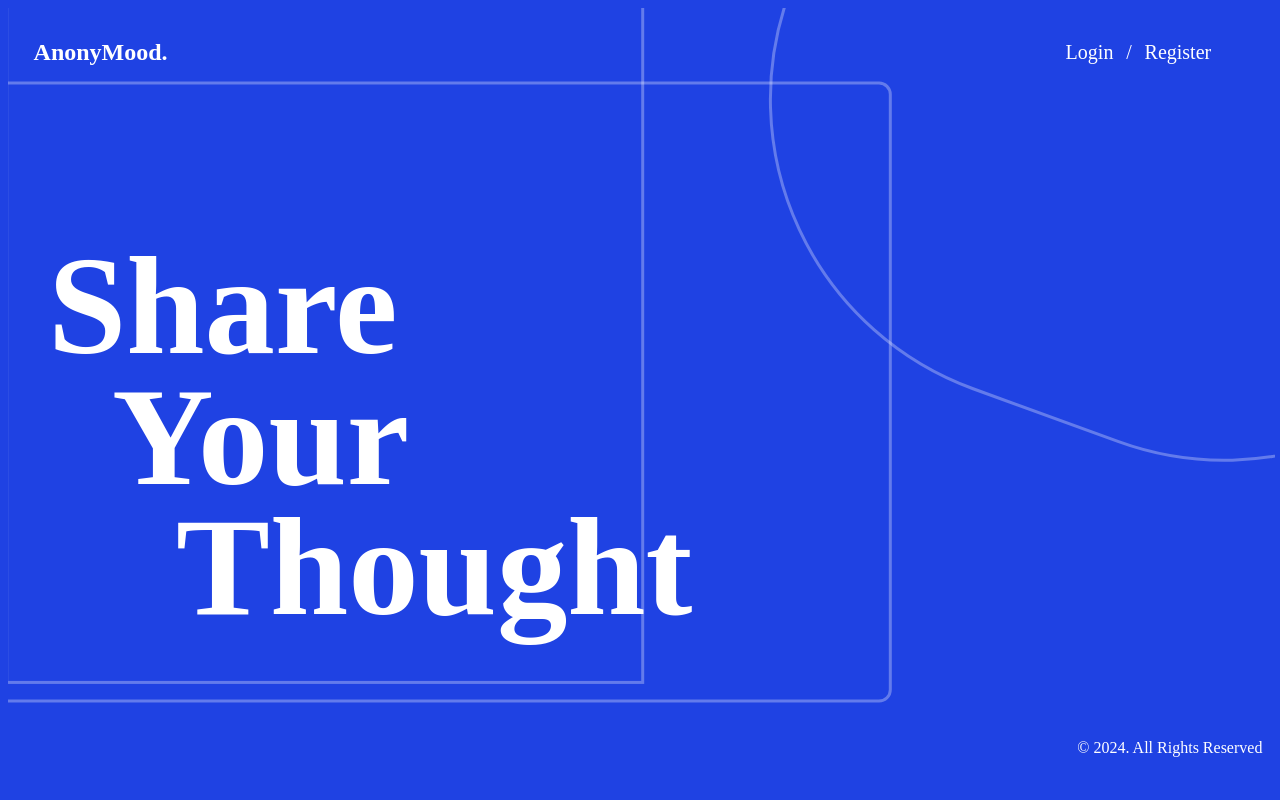
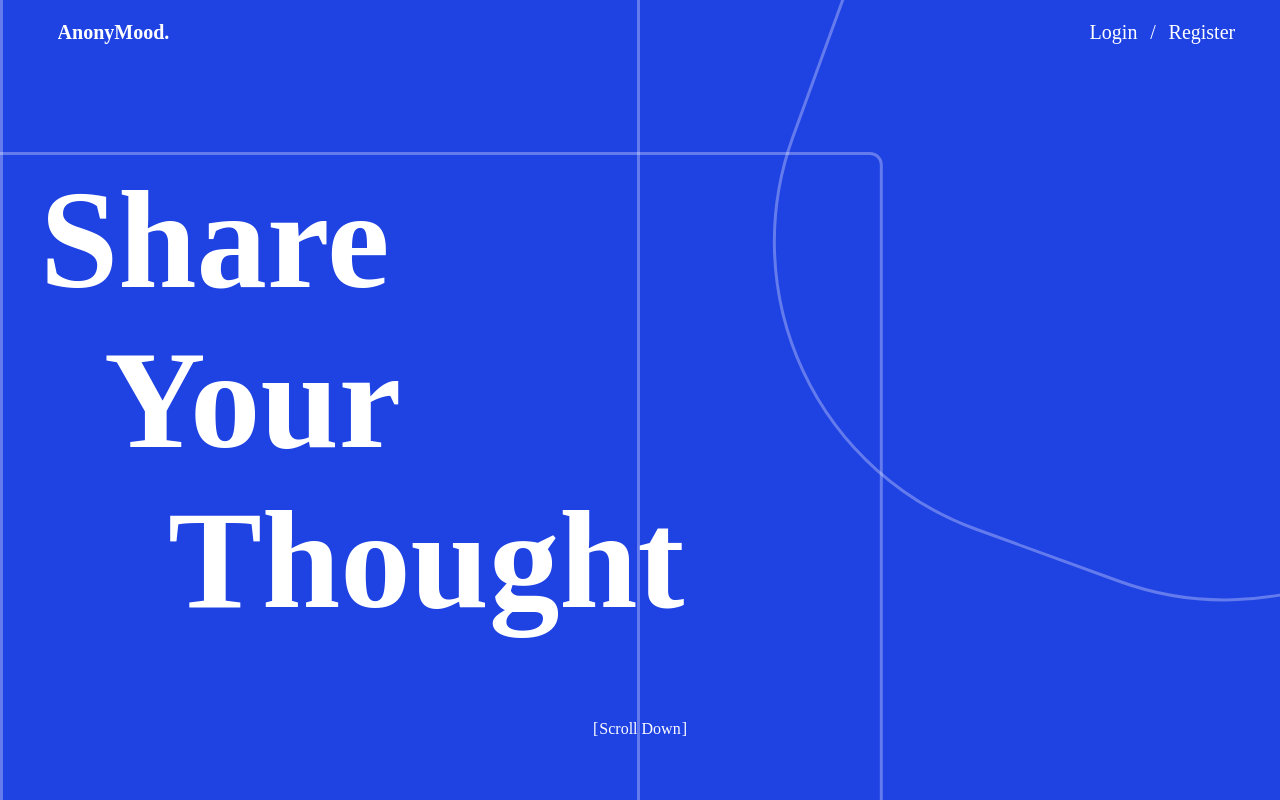
Before and after one commit to rrraf1/helpnet-fe, a React (Create React App) app: page / in a window 1280 px wide. Shown: the top 800 px of the page. Built offline with nearby package versions, Linux system fonts and the light colour scheme; no server answers; a web font is replaced by a local one.

Commit message:
rollback some file

```diff
--- a/package.json
+++ b/package.json
@@ -23,7 +23,7 @@
     "web-vitals": "^2.1.4"
   },
   "scripts": {
-    "start": "PORT=5000 react-scripts start",
+    "start": "SET PORT=5000 && react-scripts start",
     "build": "react-scripts build",
     "test": "react-scripts test",
     "eject": "react-scripts eject"
--- /dev/null
+++ b/src/components/Intro.js
@@ -0,0 +1,81 @@
+import { useEffect, useRef } from "react";
+import { gsap } from "gsap";
+
+export default function Intro() {
+  const overlayRef = useRef(null);
+  const counterRef = useRef(null);
+
+  useEffect(() => {
+    function startLoader() {
+      let counterElement = counterRef.current;
+      let currentValue = 0;
+
+      function updateCounter() {
+        if (currentValue === 100) {
+          return;
+        }
+
+        currentValue += Math.floor(Math.random() * 10) + 1;
+
+        if (currentValue > 100) {
+          currentValue = 100;
+        }
+
+        counterElement.textContent = currentValue;
+
+        let delay = Math.floor(Math.random() * 200) + 50;
+        setTimeout(updateCounter, delay);
+      }
+
+      updateCounter();
+    }
+    startLoader();
+
+    const tl = gsap.timeline();
+
+    tl.to(counterRef.current, {
+      duration: 0.25,
+      delay: 3.5,
+      opacity: 0,
+    })
+      .to(".bar", {
+        duration: 1.5,
+        height: 0,
+        stagger: {
+          amount: 0.5,
+        },
+        ease: "power4.inOut",
+      })
+      .from(".h1", {
+        duration: 1.5,
+        y: 700,
+        stagger: {
+          amount: 0.5,
+        },
+        ease: "power4.inOut",
+      })
+      .set([overlayRef.current, counterRef.current], {
+        zIndex: 0,
+      });
+  }, []);
+
+  return (
+    <>
+      <h1 ref={counterRef} className="counter">
+        0
+      </h1>
+      <div ref={overlayRef} className="overlay">
+        <div className="bar"></div>
+        <div className="bar"></div>
+        <div className="bar"></div>
+        <div className="bar"></div>
+        <div className="bar"></div>
+        <div className="bar"></div>
+        <div className="bar"></div>
+        <div className="bar"></div>
+        <div className="bar"></div>
+        <div className="bar"></div>
+      </div>
+    </>
+  );
+}
--- a/src/components/MainPage.js
+++ b/src/components/MainPage.js
@@ -1,12 +1,15 @@
-import { useEffect } from "react";
-import { UseSelector, useDispatch, useSelector } from "react-redux";
-import { checkLogin } from "../slices/AuthSlice";
+// import { useEffect } from "react";
+
+
 
 export default function MainPage() {
-    const dispatch = useDispatch();
-    useEffect(() => {
-        dispatch(checkLogin())
-    }, [dispatch])
-
-    const {user} = useSelector((state) => state.auth)
+  return (
+    <div className="content-container">
+      <div className="scroll-container">
+        <p className="scroll__text">[ </p>
+        <p className="scroll__text">Scroll Down</p>
+        <p className="scroll__text"> ]</p>
+      </div>
+    </div>
+  );
 }
--- a/src/components/Navbar.js
+++ b/src/components/Navbar.js
@@ -1,38 +1,73 @@
+import React, { useEffect, useState } from "react";
 import { useNavigate } from "react-router-dom";
-import { checkLogin } from "../slices/AuthSlice";
+import { checkLogin, logOut } from "../slices/AuthSlice";
 import { useDispatch, useSelector } from "react-redux";
-import { useEffect } from "react";
 
 export default function Navbar() {
   const navigate = useNavigate();
   const dispatch = useDispatch();
+  const [logoText, setLogoText] = useState("AnonyMood.");
+  const [blurOpacity, setBlurOpacity] = useState(0);
+  const fullLogoText = "AnonyMood.";
+  const shortLogoText = "AM.";
 
   useEffect(() => {
     dispatch(checkLogin());
+
+    const handleScroll = () => {
+      const scrollPosition = window.scrollY;
+      const maxScroll = 200;
+
+      if (scrollPosition <= maxScroll) {
+        const charsToShow = Math.max(
+          2,
+          Math.floor(
+            (maxScroll - scrollPosition) / (maxScroll / fullLogoText.length)
+          )
+        );
+        setLogoText(
+          fullLogoText.slice(0, charsToShow) +
+            shortLogoText.slice(charsToShow - 2)
+        );
+        setBlurOpacity(scrollPosition / maxScroll);
+      } else {
+        setLogoText(shortLogoText);
+        setBlurOpacity(1);
+      }
+    };
+
+    window.addEventListener("scroll", handleScroll);
+    return () => window.removeEventListener("scroll", handleScroll);
   }, [dispatch]);
 
-  const { user } = useSelector((state) => state.auth);
-  const Login = () => {
-    navigate("/login");
-  };
-  const LogoClick = () => {
+  const LogOut = () => {
+    dispatch(logOut());
     navigate("/");
   };
 
-  const Register = () => {
-    navigate("/register");
-  };
+  const { user } = useSelector((state) => state.auth);
+  const Login = () => navigate("/login");
+  const LogoClick = () => navigate("/");
+  const Register = () => navigate("/register");
+
   return (
     <nav className="auth-nav">
+      <div className="nav-blur" style={{ opacity: blurOpacity }}></div>
+      <div className="nav-content">
         <div className="logo" onClick={LogoClick}>
-        <h2>AnonyMood.</h2>
+          <h2>{logoText}</h2>
         </div>
-      {!user && (
+        {!user ? (
           <div className="auth-text">
             <p onClick={Login}>Login</p> <p>/</p>
             <p onClick={Register}> Register</p>
           </div>
+        ) : (
+          <div className="auth-text">
+            <p onClick={LogOut}>Logout</p>
+          </div>
         )}
+      </div>
     </nav>
   );
 }
--- a/src/pages/FirstPage.js
+++ b/src/pages/FirstPage.js
@@ -3,7 +3,9 @@ import { useEffect } from "react";
 import Navbar from "../components/Navbar";
 import Footer from "../components/Footer";
 import { checkLogin } from "../slices/AuthSlice";
-import { useDispatch } from "react-redux";
+import { useDispatch, useSelector } from "react-redux";
+import MainPage from "../components/MainPage";
+import Intro from "../components/Intro";
 
 export default function FirstPage() {
   const dispatch = useDispatch();
@@ -29,9 +31,11 @@ export default function FirstPage() {
     dispatch(checkLogin());
   }, [dispatch]);
 
-  // const { user } = useSelector((state) => state.auth);
+  const { user } = useSelector((state) => state.auth);
+
   return (
     <>
+      {!user && <Intro />}
       <div className="landing-page-container" style={{ overflow: "hidden" }}>
         <Navbar />
         <div id="firstPage">
@@ -44,6 +48,7 @@ export default function FirstPage() {
         <div className="bg-square"></div>
         <div className="bg-circle"></div>
         <div className="bg-square2"></div>
+        <MainPage />
         <Footer />
       </div>
     </>
--- /dev/null
+++ b/src/style/components/_intro.scss
@@ -0,0 +1,24 @@
+.overlay {
+    position: fixed;
+    width: 100vw;
+    height: 100vh;
+    z-index: 1;
+    display: flex;
+}
+
+.bar {
+    width: 10vw;
+    height: 105vh;
+    background: #1a1a1a;
+}
+
+.counter {
+    position: fixed;
+    width: 100%;
+    font-size: 12vh;
+    height: 100%;
+    display: flex;
+    justify-content: flex-end;
+    align-items: flex-end;
+    z-index: 100;
+}
--- a/src/style/components/_navbar.scss
+++ b/src/style/components/_navbar.scss
@@ -1,24 +1,65 @@
 .auth-nav {
+  position: fixed;
+  top: -1%;
+  left: 50%;
+  transform: translateX(-50%);
+  width: 95vw;
+  z-index: 1000;
+
+  .nav-blur {
+    position: absolute;
+    top: -5%;
+    left: 0;
+    right: 0;
+    bottom: 0;
+    backdrop-filter: blur(10px);
+    transition: opacity 0.3s ease;
+  }
+
+  .nav-content {
     display: flex;
     justify-content: space-between;
     align-items: center;
-  width: 95vw;
+    padding: 1rem 0;
     position: relative;
-  z-index: 3;
+    z-index: 1;
+
+    .logo {
+      margin-left: 2vw;
+
+      h2 {
+        font-size: 2.5vh;
+        transition: all 0.3s ease;
+        white-space: nowrap;
+        overflow: hidden;
+        animation: fadeInOut 0.3s ease-in-out;
+      }
+    }
 
     .auth-text {
       display: flex;
       gap: 1vw;
       margin: 1vw;
       font-size: 2.5vh;
-    animation: all 0.3s;
+      transition: all 0.3s;
 
-    :hover {
+      p {
+        &:hover {
           text-decoration: underline;
         }
       }
-
-  .logo {
-    margin-left: 2vw;
     }
   }
+}
+
+@keyframes fadeInOut {
+
+  0%,
+  100% {
+    opacity: 0;
+  }
+
+  50% {
+    opacity: 1;
+  }
+}
--- a/src/style/main.css
+++ b/src/style/main.css
@@ -5,19 +5,21 @@
 }
 
 .landing-page-container {
-  overflow-y: hidden;
-  height: 100%;
-  width: 99vw;
   position: relative;
+  z-index: 0;
 }
 
 #firstPage {
   font-family: "Quattrocento", serif;
   font-size: 5.5vw;
-  line-height: 4.5vh;
+  line-height: 20vh;
   align-items: center;
   display: flex;
-  height: 85vh;
+  height: 100vh;
+  position: relative;
+  z-index: 1;
+}
+#firstPage .text-container {
   position: relative;
   z-index: 2;
 }
@@ -40,15 +42,6 @@
   --index: 2;
 }
 
-.bg-elements {
-  position: absolute;
-  top: 0;
-  left: 0;
-  width: 100%;
-  height: 100%;
-  z-index: 1; /* Ensure backgrounds are behind all content */
-}
-
 .bg-square,
 .bg-square2,
 .bg-circle {
@@ -56,6 +49,8 @@
   border: white solid;
   opacity: 0.3;
   transform: translate(-50%, -50%);
+  z-index: -1;
+  pointer-events: none;
 }
 
 .bg-square {
@@ -82,6 +77,56 @@
   rotate: 20deg;
 }
 
+.content-container {
+  position: relative;
+  z-index: 3;
+  display: flex;
+  width: 100vw;
+  height: 100vh;
+  justify-content: center;
+  margin-top: -10vh;
+}
+.content-container .scroll-container {
+  display: flex;
+  width: -moz-fit-content;
+  width: fit-content;
+  height: -moz-fit-content;
+  height: fit-content;
+  gap: 1px;
+  transition: gap 0.2s ease-in-out, scale 0.2s ease-in-out;
+  position: relative;
+  z-index: 4;
+}
+.content-container .scroll-container:hover {
+  gap: 4px;
+  scale: 1.1;
+}
+
+.overlay {
+  position: fixed;
+  width: 100vw;
+  height: 100vh;
+  z-index: 1;
+  display: flex;
+}
+
+.bar {
+  width: 10vw;
+  height: 105vh;
+  background: #1a1a1a;
+}
+
+.counter {
+  position: fixed;
+  width: 100%;
+  font-size: 12vh;
+  height: 100%;
+  display: flex;
+  justify-content: flex-end;
+  align-items: flex-end;
+  z-index: 100;
+}
+
 /* Footer at the bottom right and responsive */
 .footer-container {
   position: absolute;
@@ -92,35 +137,78 @@
 }
 
 .auth-nav {
+  position: fixed;
+  top: -1%;
+  left: 50%;
+  transform: translateX(-50%);
+  width: 95vw;
+  z-index: 1000;
+}
+.auth-nav .nav-blur {
+  position: absolute;
+  top: -5%;
+  left: 0;
+  right: 0;
+  bottom: 0;
+  -webkit-backdrop-filter: blur(10px);
+          backdrop-filter: blur(10px);
+  transition: opacity 0.3s ease;
+}
+.auth-nav .nav-content {
   display: flex;
   justify-content: space-between;
   align-items: center;
-  width: 95vw;
+  padding: 1rem 0;
   position: relative;
-  z-index: 3;
+  z-index: 1;
 }
-.auth-nav .auth-text {
+.auth-nav .nav-content .logo {
+  margin-left: 2vw;
+}
+.auth-nav .nav-content .logo h2 {
+  font-size: 2.5vh;
+  transition: all 0.3s ease;
+  white-space: nowrap;
+  overflow: hidden;
+  animation: fadeInOut 0.3s ease-in-out;
+}
+.auth-nav .nav-content .auth-text {
   display: flex;
   gap: 1vw;
   margin: 1vw;
   font-size: 2.5vh;
-  animation: all 0.3s;
+  transition: all 0.3s;
 }
-.auth-nav .auth-text :hover {
+.auth-nav .nav-content .auth-text p:hover {
   text-decoration: underline;
 }
-.auth-nav .logo {
-  margin-left: 2vw;
+
+@keyframes fadeInOut {
+  0%, 100% {
+    opacity: 0;
+  }
+  50% {
+    opacity: 1;
+  }
+}
+* {
+  margin: 0;
+  padding: 0;
+  box-sizing: border-box;
 }
 
+html,
 body {
   background: #1f42e3;
+  scroll-behavior: smooth;
   cursor: url(../assets/pointer.png), auto;
+  overflow-x: hidden;
 }
-body ::-moz-selection {
+html ::-moz-selection, body ::-moz-selection {
   background-color: #fff;
   color: #000000;
 }
+html ::selection,
 body ::selection {
   background-color: #fff;
   color: #000000;
--- a/src/style/main.scss
+++ b/src/style/main.scss
@@ -1,12 +1,23 @@
 @import "fonts";
 @import "pages/firstpage";
+@import "pages/mainPage";
 
+@import "components/intro";
 @import "components/footer";
 @import "components/navbar";
 
+* {
+  margin: 0;
+  padding: 0;
+  box-sizing: border-box;
+}
+
+html,
 body {
   background: #1f42e3;
+  scroll-behavior: smooth;
   cursor: url(../assets/pointer.png), auto;
+  overflow-x: hidden;
 
   ::selection {
     background-color: #fff;
--- a/src/style/pages/_firstpage.scss
+++ b/src/style/pages/_firstpage.scss
@@ -1,22 +1,31 @@
+@mixin background-element {
+  position: absolute;
+  border: white solid;
+  opacity: 0.3;
+  transform: translate(-50%, -50%);
+  z-index: -1;
+  pointer-events: none;
+}
+
 .landing-page-container {
-  // overflow-x: hidden; /* Explicitly hide horizontal overflow */
-  overflow-y: hidden;
-  height: 100%;
-  width: 99vw;
   position: relative;
+  z-index: 0;
 }
 
 #firstPage {
   font-family: "Quattrocento", serif;
   font-size: 5.5vw;
-  line-height: 4.5vh;
+  line-height: 20vh;
   align-items: center;
   display: flex;
-  height: 85vh;
+  height: 100vh;
   position: relative;
-  z-index: 2;
+  z-index: 1;
 
   .text-container {
+    position: relative;
+    z-index: 2;
+
     h1 {
       margin-left: calc(5vw * var(--index));
       height: fit-content;
@@ -39,22 +48,10 @@
   }
 }
 
-.bg-elements {
-  position: absolute;
-  top: 0;
-  left: 0;
-  width: 100%;
-  height: 100%;
-  z-index: 1; /* Ensure backgrounds are behind all content */
-}
-
 .bg-square,
 .bg-square2,
 .bg-circle {
-  position: absolute;
-  border: white solid;
-  opacity: 0.3;
-  transform: translate(-50%, -50%);
+  @include background-element;
 }
 
 .bg-square {
--- /dev/null
+++ b/src/style/pages/_mainPage.scss
@@ -0,0 +1,24 @@
+.content-container {
+    position: relative;
+    z-index: 3;
+    display: flex;
+    width: 100vw;
+    height: 100vh;
+    justify-content: center;
+    margin-top: -10vh;
+
+    .scroll-container {
+        display: flex;
+        width: fit-content;
+        height: fit-content;
+        gap: 1px;
+        transition: gap 0.2s ease-in-out, scale 0.2s ease-in-out;
+        position: relative;
+        z-index: 4;
+
+        &:hover {
+            gap: 4px;
+            scale: (1.1);
+        }
+    }
+}
```
Also changed, not shown: 1 other file (tests, documents, lock files or other folders). Lines whose indentation alone changed are shown as unchanged.
